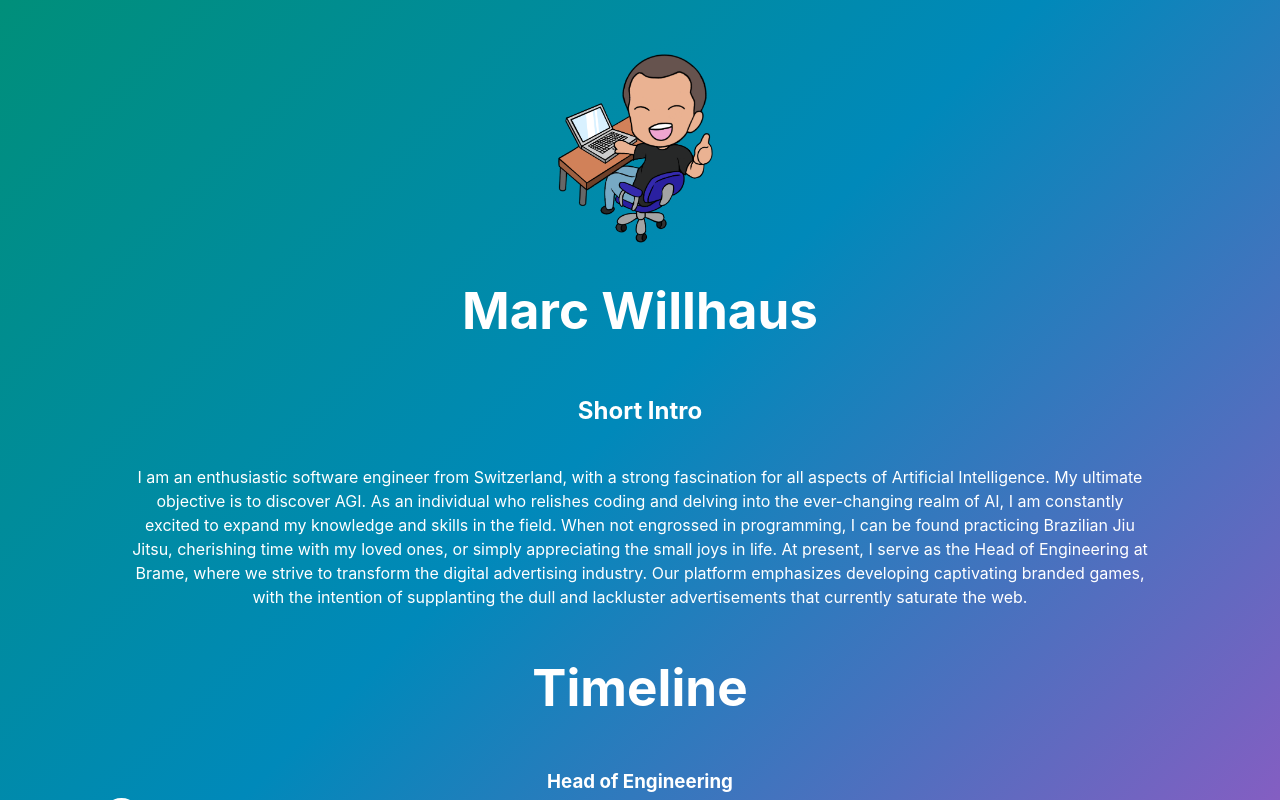
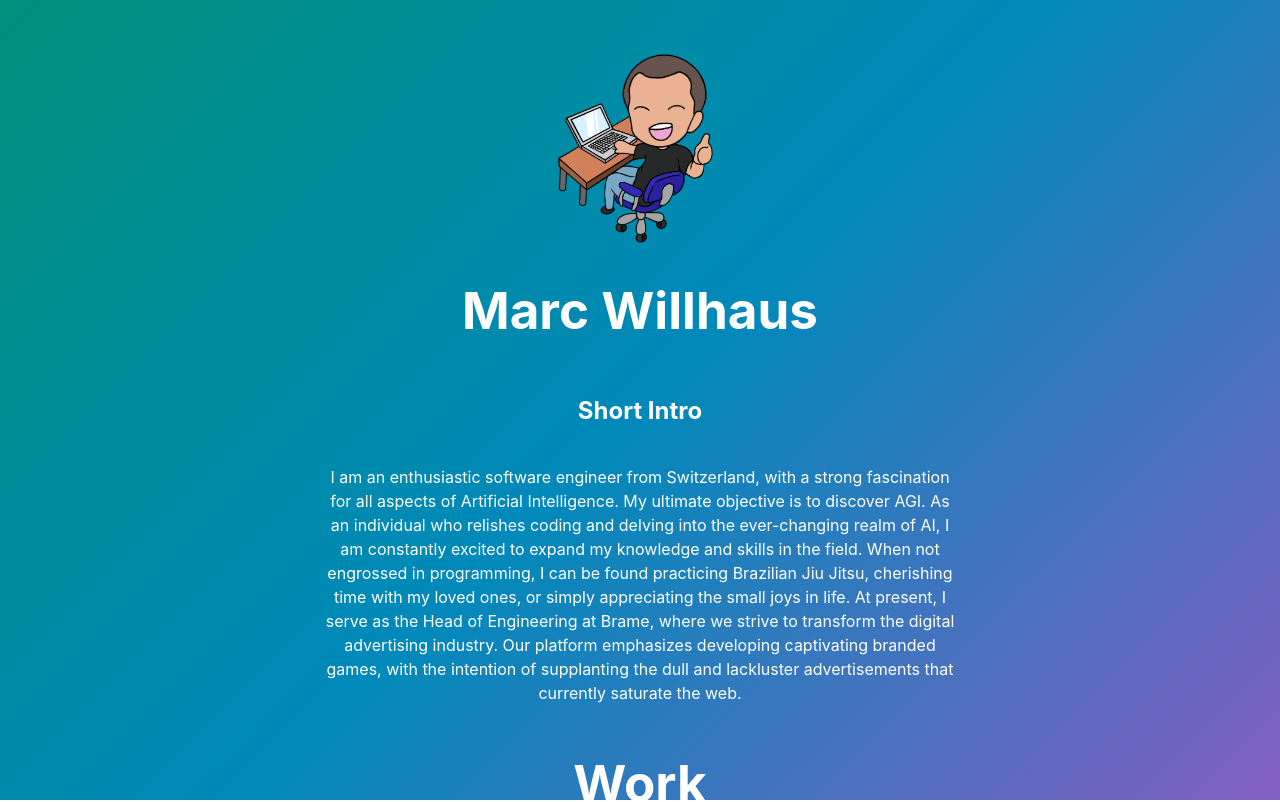
Before and after one commit to themataleao/themataleao.github.io, a React (Vite) app: page / in a window 1280 px wide. Shown: the top 802 px of the page. Built offline with nearby package versions, Linux system fonts and the light colour scheme.

Commit message:
added education timeline

```diff
--- a/src/components/Main/Main.tsx
+++ b/src/components/Main/Main.tsx
@@ -2,6 +2,8 @@ import React from "react";
 import "./Main.css";
 import Timeline from "../../components/Timeline/Timeline";
 import timelineData from "../../data/timeline";
+import eductationData from "../../data/education";
+import educationData from "../../data/education";
 
 interface MainProps {
   responsive: boolean;
@@ -11,8 +13,16 @@ const Main = ({ responsive }: MainProps) => {
   return (
     <div className="Main">
       <Timeline
+        key={"work"}
+        titleX="Work"
         timelineData={timelineData}
-        width={responsive ? "90%" : "60%"}
+        width={responsive ? "90%" : "70%"}
+      ></Timeline>
+      <Timeline
+        key={"education"}
+        titleX="Education"
+        timelineData={educationData}
+        width={responsive ? "90%" : "70%"}
       ></Timeline>
     </div>
   );
--- a/src/components/Timeline/Timeline.tsx
+++ b/src/components/Timeline/Timeline.tsx
@@ -6,12 +6,13 @@ import { IPropsTimelineDataItem } from "../../types/global";
 interface TimelineProps {
   timelineData: IPropsTimelineDataItem[];
   width?: string;
+  titleX: string;
 }
 
-const Timeline: FC<TimelineProps> = ({ timelineData, width }) => {
+const Timeline: FC<TimelineProps> = ({ timelineData, width, titleX }) => {
   return (
     <div className="timeline" style={{ width: width }}>
-      <h1>Timeline</h1>
+      <h1>{titleX}</h1>
       {timelineData.map((item) => (
         <TimelineItem item={item} key={item.description} />
       ))}
--- /dev/null
+++ b/src/data/education.ts
@@ -0,0 +1,23 @@
+import { IPropsTimelineDataItem } from "../types/global";
+
+const educationData: IPropsTimelineDataItem[] = [
+    {
+        id: 1,
+        title: 'Master of Science in Engineering',
+        company: 'University of Applied Sciences',
+        location: 'Rapperswil',
+        yearFrom: '2017/Q3',
+        yearTo: '2019/Q2',
+        description: `During my Master's Thesis, I developed a Python-based algorithm for automated KPI analysis of annual reports, revolutionizing how businesses assess financial performance. In a term paper, I designed a service level settlement system for Switzerland's largest retailer, improving efficiency and resource distribution in logistics. In another paper, I implemented a digital twin concept for a sorting robot, facilitating innovation and advancements in smart manufacturing.`,
+      },
+      {
+        id: 1,
+        title: 'Bachelor of Sciences in Industrial Engineering and Management',
+        company: 'University of Applied Sciences',
+        location: 'Rapperswil',
+        yearFrom: '2014/Q3',
+        yearTo: '2017/Q3',
+       description: `In my Bachelor's Thesis, I explored intra-organizational collaboration through inner source software platforms, creating a concept for a company-wide code source platform like GitHub. This aimed to revolutionize collaboration and knowledge sharing by identifying essential deployment components. The seamless integration process encouraged innovation, streamlined development, and improved communication, promoting transparency, teamwork, and leveraging internal resources for growth and success in the competitive software development industry.`}
+]
+
+export default educationData;
--- a/src/data/timeline.ts
+++ b/src/data/timeline.ts
@@ -2,8 +2,8 @@ import { IPropsTimelineDataItem } from "../types/global";
 
 
 const timelineData: IPropsTimelineDataItem[] = [
-  {
-    id: 1,
+{
+    id: 2,
     title: 'Head of Engineering',
     company: 'Brame',
     location: 'Zurich',
@@ -14,7 +14,7 @@ const timelineData: IPropsTimelineDataItem[] = [
     `,
   },
   {
-    id: 1,
+    id: 3,
     title: 'Software Architect',
     company: 'Brame',
     location: 'Zurich',
@@ -25,7 +25,7 @@ const timelineData: IPropsTimelineDataItem[] = [
     `,
   },
   {
-    id: 1,
+    id: 4,
     title: 'Software Engineer – Applied Machine Learning',
     company: 'Media Technology Center ETH',
     location: 'Zurich',
@@ -36,7 +36,7 @@ const timelineData: IPropsTimelineDataItem[] = [
     `,
   },
     {
-      id: 11,
+      id: 5,
       title: 'Chief Executive Officer',
       company: 'Manthano AI',
       location: 'Rapperswil',
@@ -47,7 +47,7 @@ const timelineData: IPropsTimelineDataItem[] = [
       `,
     },
     {
-      id: 2,
+      id: 6,
       title: 'Chief Technology Officer',
       company: 'Manthano AI',
       location: 'Rapperswil',
@@ -60,7 +60,7 @@ const timelineData: IPropsTimelineDataItem[] = [
       `,
     },
     {
-      id: 3,
+      id: 7,
       title: 'Chief Execution Officer',
       company: 'Willhaus & Associates AG',
       location: 'Wollerau',
@@ -71,7 +71,7 @@ const timelineData: IPropsTimelineDataItem[] = [
       `,
     },
     {
-      id: 4,
+      id: 8,
       title: 'Student Employee Distribution and Sales',
       company: 'Sensirion',
       location: 'Stäfa',
@@ -82,7 +82,7 @@ const timelineData: IPropsTimelineDataItem[] = [
       `,
     },
     {
-      id: 5,
+      id: 9,
       title: 'Sprint Week Engineer',
       company: 'Company Factory',
       location: 'Winterthur',
--- a/src/pages/Home/Home.tsx
+++ b/src/pages/Home/Home.tsx
@@ -18,9 +18,9 @@ const Home = () => {
         color2={theme.colors.gradient.second}
         color3={theme.colors.gradient.third}
       />
-      <Header responsive></Header>
-      <Main responsive></Main>
-      <Footer responsive></Footer>
+      <Header responsive={responsive}></Header>
+      <Main responsive={responsive}></Main>
+      <Footer responsive={responsive}></Footer>
     </div>
   );
 };
```
